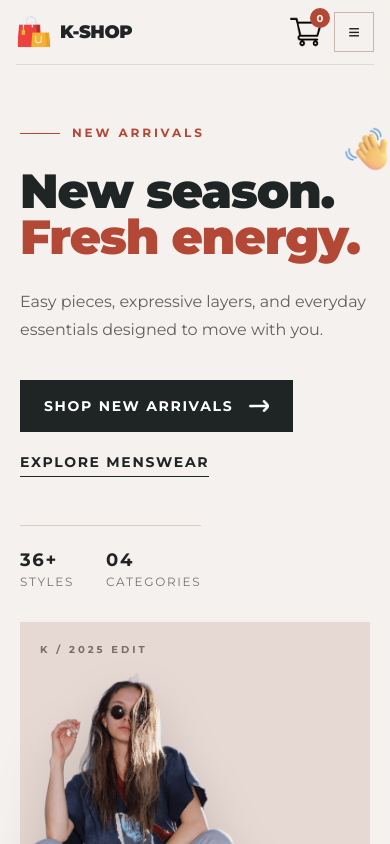
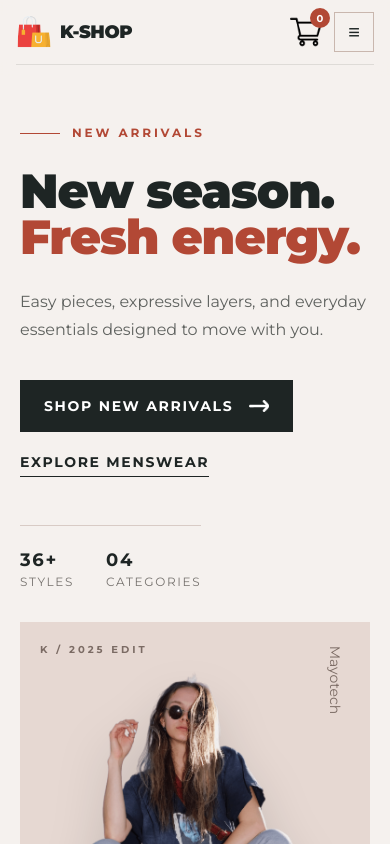
Before and after one commit to Mayowa-de/E-commerce-App, a React (Vite) app: page / in a window 390 px wide. Shown: the top 844 px of the page. Built offline with nearby package versions, Linux system fonts and the light colour scheme.

Commit message:
fix: the positioning of the text in hero section

```diff
--- a/src/Hero/Hero.jsx
+++ b/src/Hero/Hero.jsx
@@ -14,7 +14,7 @@
             New arrivals
           </div>
           <h1 className="max-w-xl text-5xl font-black leading-[0.95] tracking-tight text-[#1e2524] sm:text-6xl lg:text-8xl">
-            New season. <img src={hand_icon} alt="" className="absolute right-0 top-12 w-12 opacity-80 sm:right-12 sm:w-16 md:right-0 md:left-80 md:top-[120px]" />
+            New season. <img src={hand_icon} alt="" className="absolute hidden inset-0 md:flex right-0 top-12 w-12 opacity-80 sm:right-12 sm:w-16 md:right-0 md:left-80 md:top-[120px]" />
             <span className="block text-[#b24835]">Fresh energy.</span>
           </h1>
           <p className="mt-7 max-w-md text-base leading-7 text-[#5f625f] sm:text-lg">
@@ -42,7 +42,7 @@
 
           <img src={hero_image} alt="Model wearing a new K-SHOP collection" className="relative z-10 max-h-[430px] w-auto max-w-full object-contain drop-shadow-2xl sm:max-h-[520px] md:max-h-[600px]" />
           <div className="absolute bottom-5 left-5 text-xs font-medium text-[#7b6b64] md:bottom-8 md:left-8">Designed for everyone</div>
-             <div className="text-center text-sm text-[#7b6b64] ml-12 transl">Mayotech</div>
+             <div className="text-center text-sm text-[#7b6b64] absolute ml-10 right-0 md:top-32 sm:translate-0  md:right-0 md:translate-x-16 top-12 rotate-90 md:text-2xl">Mayotech</div>
         </div>
 
       </div>
```
